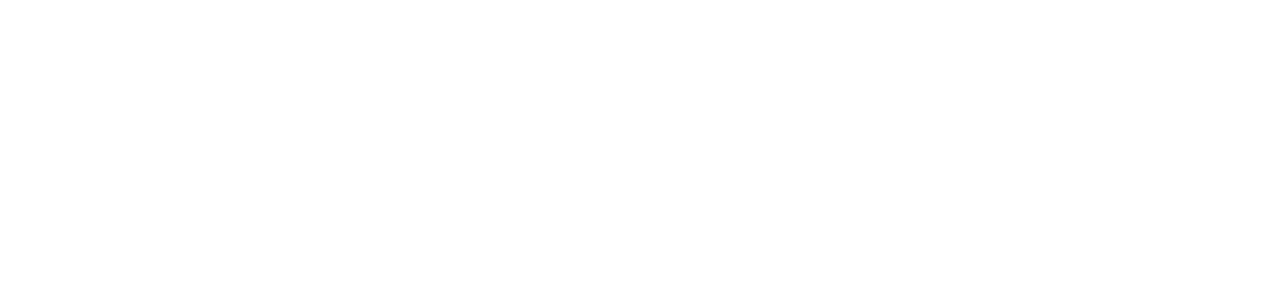
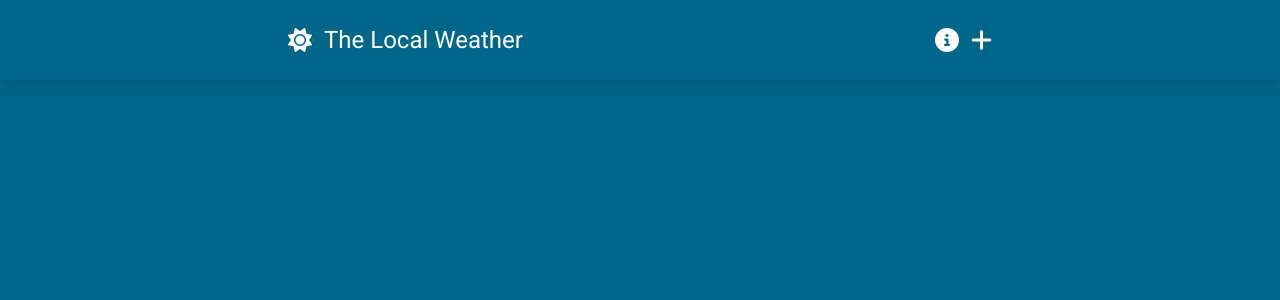
Before and after one commit to pinnng29/vue-weather-app, a Vue app: page / in a window 1280 px wide. Shown: the top 300 px of the page. Built offline with nearby package versions, Linux system fonts and the light colour scheme.

Commit message:
navigation components

```diff
--- a/index.html
+++ b/index.html
@@ -23,6 +23,13 @@
       href="https://fonts.googleapis.com/css2?family=Roboto:ital,wght@0,100;0,300;0,400;0,500;0,700;0,900;1,100;1,300;1,400;1,500;1,700;1,900&display=swap"
       rel="stylesheet"
     />
+    <link
+      rel="stylesheet"
+      href="https://cdnjs.cloudflare.com/ajax/libs/font-awesome/6.6.0/css/all.min.css"
+      integrity="sha512-Kc323vGBEqzTmouAECnVceyQqyqdsSiqLQISBL29aUW4U/M7pSPA/gEUZQqv1cwx4OnYxTxve5UMg5GT6L4JJg=="
+      crossorigin="anonymous"
+      referrerpolicy="no-referrer"
+    />
     <title>Vite App</title>
   </head>
   <body>
--- a/src/App.vue
+++ b/src/App.vue
@@ -1,11 +1,13 @@
 <template>
-  <div>
+  <div class="flex flex-col min-h-screen font-Roboto bg-weather-primary">
+    <SiteNavigation />
     <RouterView />
   </div>
 </template>
 
 <script setup>
-  import { RouterView } from "vue-router";
+import { RouterView } from "vue-router";
+import SiteNavigation from "./components/SiteNavigation.vue";
 </script>
 
 <style lang="scss" scoped></style>
--- /dev/null
+++ b/src/components/SiteNavigation.vue
@@ -0,0 +1,26 @@
+<template>
+  <header class="sticky top-0 bg-weather-primary shadow-lg">
+    <nav
+      class="container flex flex-col sm:flex-row items-center gap-4 text-white py-6"
+    >
+      <RouterLink :to="{ name: 'home' }">
+        <div class="flex items-center gap-3">
+          <i class="fa-solid fa-sun text-2xl" />
+          <p class="text-2xl">The Local Weather</p>
+        </div>
+      </RouterLink>
+      <div class="flex gap-3 flex-1 justify-end">
+        <i
+          class="fa-solid fa-circle-info text-2xl hover:text-weather-secondary duration-150 hover:cursor-pointer"
+        />
+        <i
+          class="fa-solid fa-plus text-2xl hover:text-weather-secondary duration-150 hover:cursor-pointer"
+        />
+      </div>
+    </nav>
+  </header>
+</template>
+
+<script setup>
+import { RouterLink } from "vue-router";
+</script>
```
